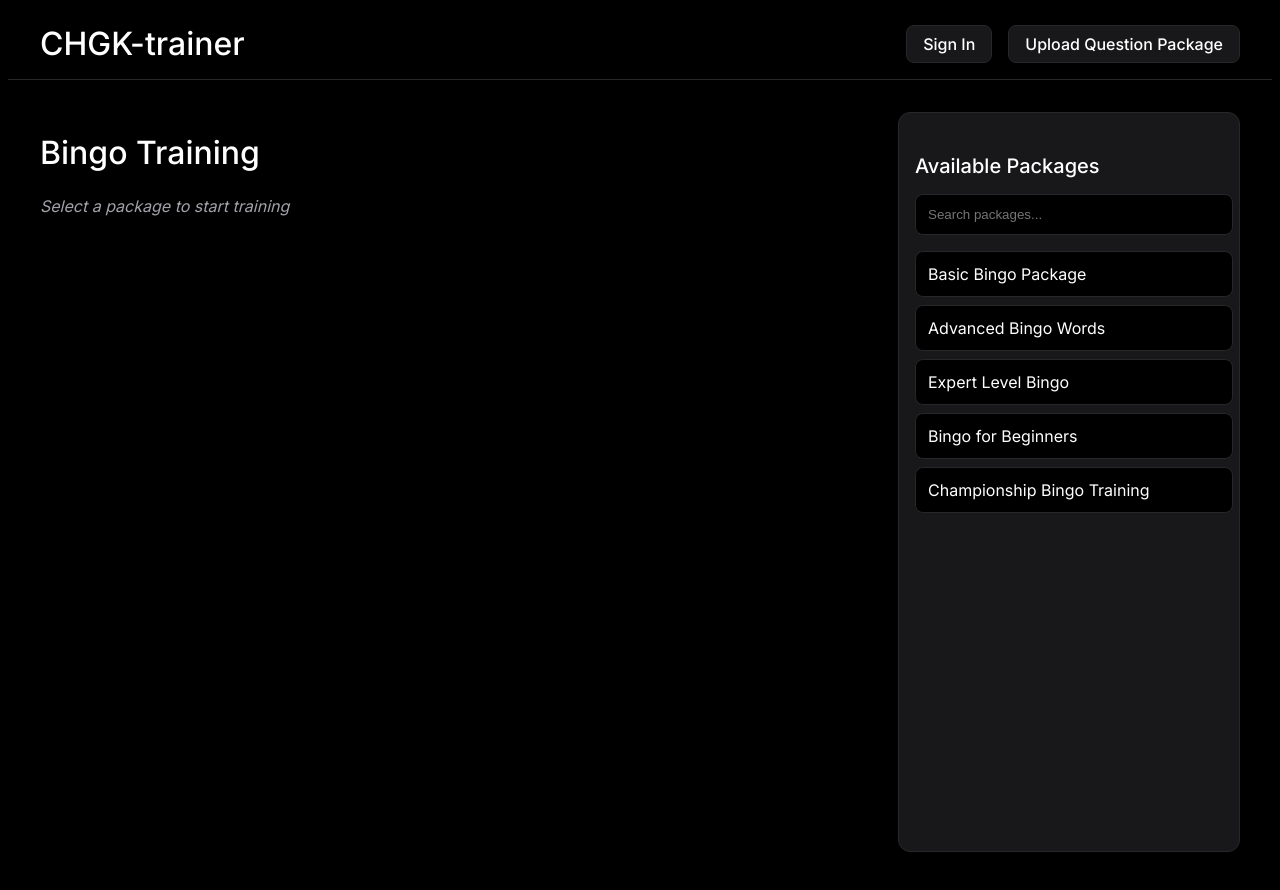
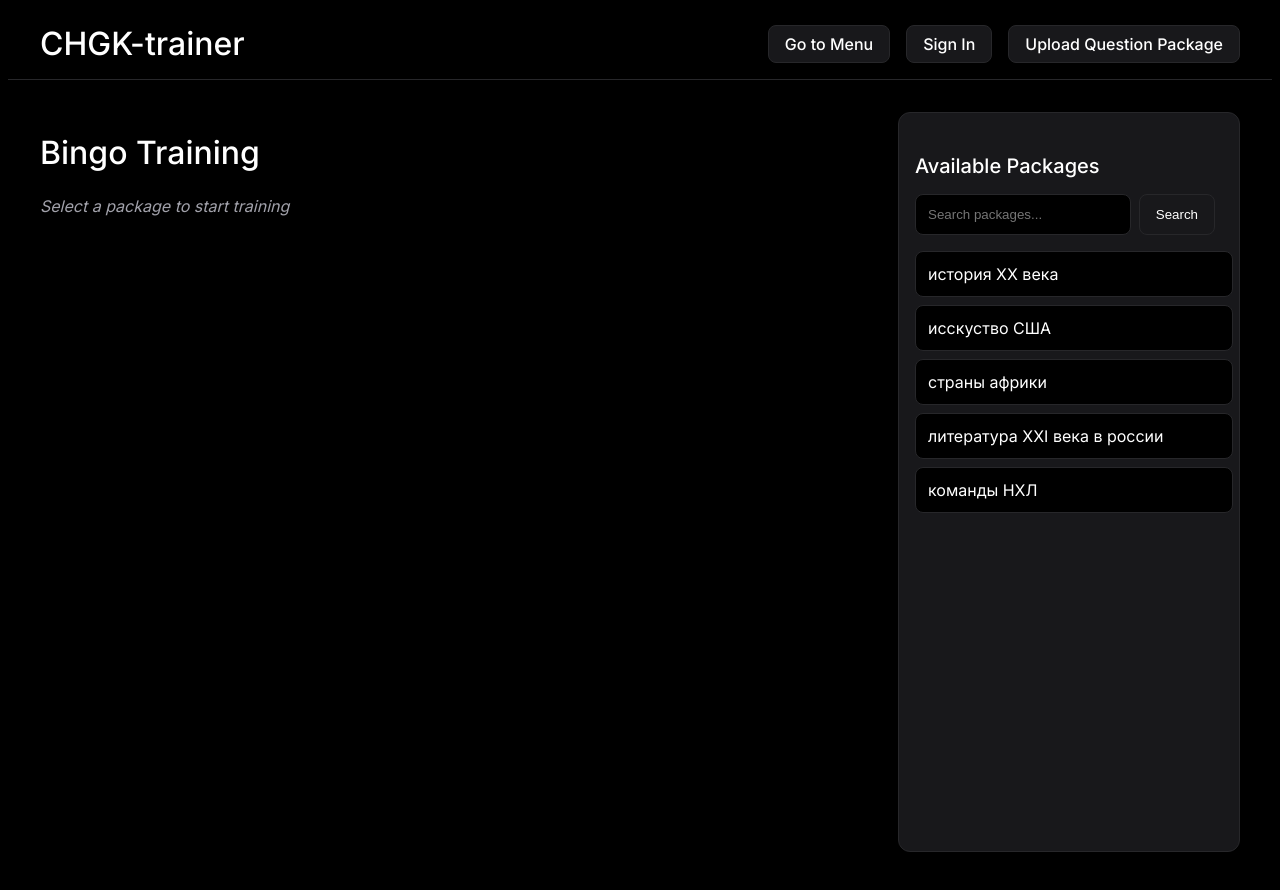
Before and after one commit to Andrewchistyakov/60seconds, a Next.js app: page /train/bingo in a window 1280 px wide. Built offline with nearby package versions, Linux system fonts and the light colour scheme.

Commit message:
bingo page, menu button

```diff
--- a/app/layout.tsx
+++ b/app/layout.tsx
@@ -19,6 +19,9 @@ export default function RootLayout({
         <header className={styles.header}>
           <h1>CHGK-trainer</h1>
           <div className={styles.headerButtons}>
+            <Link href="/" className={styles.headerButton}>
+              Go to Menu
+            </Link>
             <Link href="/auth" className={styles.headerButton}>
               Sign In
             </Link>
--- a/app/train/bingo/Bingodetails.tsx
+++ b/app/train/bingo/Bingodetails.tsx
@@ -9,6 +9,7 @@ export default function BingoDetails({ package: pkg }: BingoDetailsProps) {
   return (
     <div className={styles.packageDetails}>
       <h2 className={styles.packageTitle}>{pkg.name}</h2>
+      <h3 className={styles.packageAuthor}> автор: {pkg.author}</h3>
       <p className={styles.packageDescription}>{pkg.description}</p>
       <button className={styles.playButton}>Play Bingo</button>
     </div>
--- a/app/train/bingo/PackageList.tsx
+++ b/app/train/bingo/PackageList.tsx
@@ -5,11 +5,11 @@ import styles from './bingo.module.css'
 import { BingoPackage } from './page'
 
 const mockPackages: BingoPackage[] = [
-  { id: '1', name: 'Basic Bingo Package', description: 'A starter package for Bingo training' },
-  { id: '2', name: 'Advanced Bingo Words', description: 'Challenging words for experienced players' },
-  { id: '3', name: 'Expert Level Bingo', description: 'The most difficult Bingo words available' },
-  { id: '4', name: 'Bingo for Beginners', description: 'Easy words to get started with Bingo' },
-  { id: '5', name: 'Championship Bingo Training', description: 'Prepare for Bingo championships with these words' },
+  { id: '1', name: 'история XX века',author: "andrush4",  description: 'чтобы знашка по совку от зубов отлетала' },
+  { id: '2', name: 'исскуство США', author: "andrush4", description: 'чтобы знать что нибудь кроме банок супа уорхола' },
+  { id: '3', name: 'страны африки', author: "andrush4", description: 'чтобы быть как даня гаврилов' },
+  { id: '4', name: 'литература XXI века в россии', author: "andrush4", description: 'мне бы пригодилось а то хз че тут писать' },
+  { id: '5', name: 'команды НХЛ', author: "andrush4", description: 'чтобы тимпопа выносить' },
 ]
 
 interface PackageListProps {
@@ -20,13 +20,16 @@ export default function PackageList({ onSelectPackage }: PackageListProps) {
   const [searchTerm, setSearchTerm] = useState('')
   const [packages, setPackages] = useState(mockPackages)
 
-  const filteredPackages = packages.filter(pkg =>
-    pkg.name.toLowerCase().includes(searchTerm.toLowerCase())
-  )
+  // TODO: package search on backend side
+  const handleSearch = () => {
+    // This function will be implemented to trigger the backend search
+    console.log('Searching for:', searchTerm)
+  }
 
   return (
     <div className={styles.packageList}>
       <h2 className={styles.packageListTitle}>Available Packages</h2>
+      <div className={styles.searchContainer}>
         <input
           type="text"
           placeholder="Search packages..."
@@ -34,8 +37,12 @@ export default function PackageList({ onSelectPackage }: PackageListProps) {
           onChange={(e) => setSearchTerm(e.target.value)}
           className={styles.searchInput}
         />
+        <button onClick={handleSearch} className={styles.searchButton}>
+          Search
+        </button>
+      </div>
       <ul className={styles.packageItems}>
-        {filteredPackages.map(pkg => (
+        {mockPackages.map(pkg => (
           <li
             key={pkg.id}
             className={styles.packageItem}
--- a/app/train/bingo/bingo.module.css
+++ b/app/train/bingo/bingo.module.css
@@ -37,19 +37,40 @@
     font-weight: 500;
   }
 
+  .searchContainer {
+    display: flex;
+    gap: 0.5rem;
+    margin-bottom: 1rem;
+    align-items: stretch;
+  }
+
   .searchInput {
     width: calc(100% - 0.5rem);
     padding: 0.75rem;
-    margin-bottom: 1rem;
     border: 1px solid var(--border-color);
     border-radius: 0.5rem;
     background-color: var(--background-color);
     color: var(--text-color);
+    flex-grow: 1;
   }
 
   .searchInput:focus {
     outline: none;
     border-color: var(--text-color);
+  }
+
+  .searchButton {
+    padding: 0 1rem;
+    background-color: var(--surface-color);
+    color: var(--text-color);
+    border: 1px solid var(--border-color);
+    border-radius: 0.5rem;
+    cursor: pointer;
+    transition: all 0.2s ease;
+  }
+
+  .searchButton:hover {
+    background-color: var(--hover-color);
   }
 
   .packageItems {
@@ -118,4 +139,4 @@
     .packageList {
       width: 100%;
     }
-}
+  }
--- a/app/train/bingo/page.tsx
+++ b/app/train/bingo/page.tsx
@@ -8,6 +8,7 @@ import styles from './bingo.module.css'
 export interface BingoPackage {
   id: string;
   name: string;
+  author: string;
   description: string;
 }
 
--- a/app/train/od/od.module.css
+++ b/app/train/od/od.module.css
@@ -37,15 +37,21 @@
   font-weight: 500;
 }
 
+.searchContainer {
+  display: flex;
+  gap: 0.5rem;
+  margin-bottom: 1rem;
+  align-items: stretch;
+}
+
 .searchInput {
-  width: 95%;
+  width: 100%;
   padding: 0.75rem;
-  margin-bottom: 1rem;
-  margin-right: 15px;
   border: 1px solid var(--border-color);
   border-radius: 0.5rem;
   background-color: var(--background-color);
   color: var(--text-color);
+  flex-grow: 1;
 }
 
 .searchInput:focus {
@@ -53,15 +59,25 @@
   border-color: var(--text-color);
 }
 
-/*.searchContainer {
-  margin-bottom: 1rem;
-}*/
+.searchButton {
+  padding: 0 1rem;
+  background-color: var(--surface-color);
+  color: var(--text-color);
+  border: 1px solid var(--border-color);
+  border-radius: 0.5rem;
+  cursor: pointer;
+  transition: all 0.2s ease;
+}
+
+.searchButton:hover {
+  background-color: var(--hover-color);
+}
+
 
 .packageItems {
   list-style-type: none;
   padding: 0;
   margin: 0;
-  margin-right: 15px;
   display: flex;
   flex-direction: column;
   gap: 0.5rem;
```
Also changed, not shown: app/train/od/PackageList.tsx (+10 -4 lines). Lines whose indentation alone changed are shown as unchanged.
